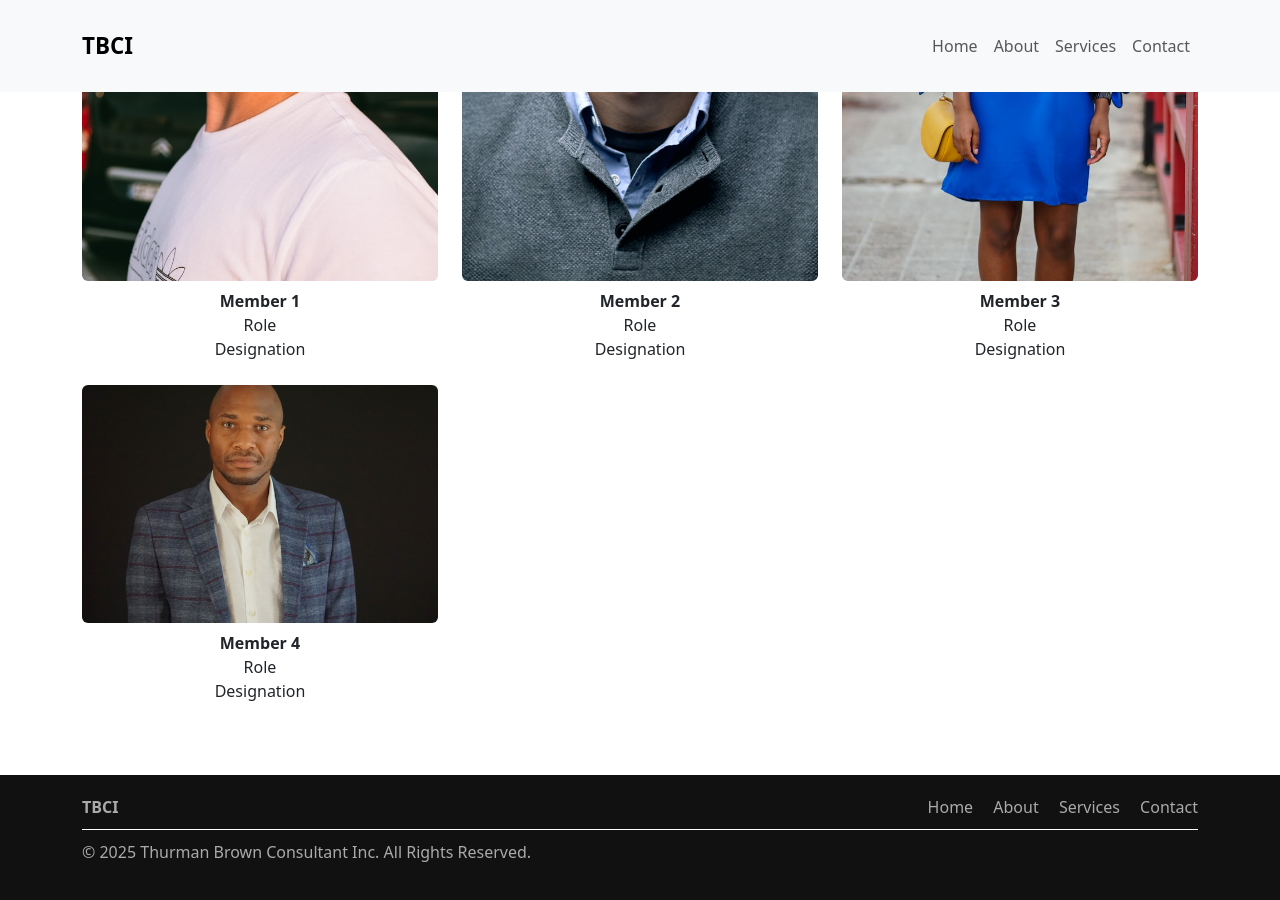
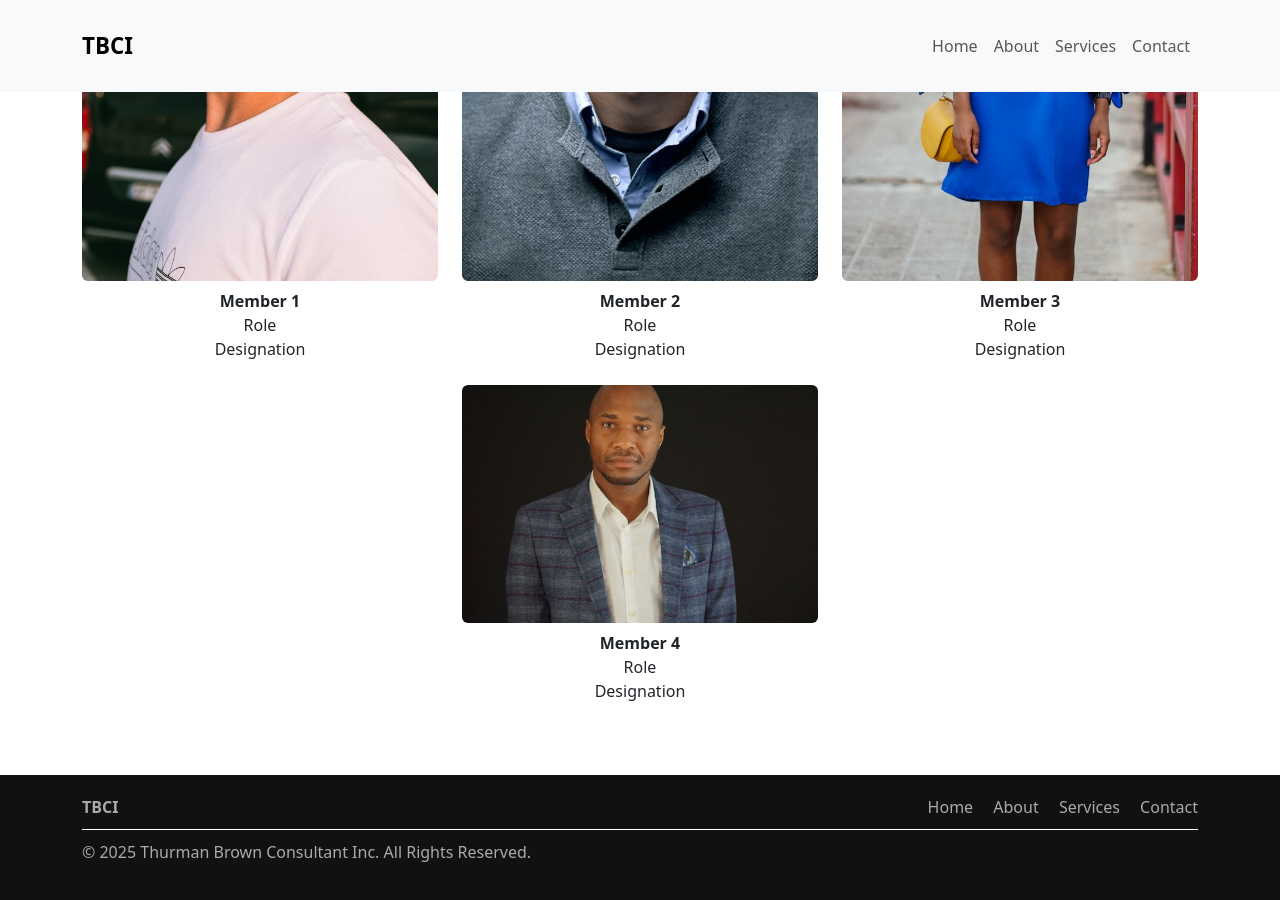
Before and after one commit to digitalsparkhq/Websiteforthurmanbrown, a Jekyll site: the page built from about.md, in a window 1280 px wide and 900 px high, scrolled down 2008 px. Built offline with Jekyll 4.4.1, drawn with Linux system fonts in a browser that asks for light colours.

Commit message:
Update about.md

```diff
--- a/about.md
+++ b/about.md
@@ -47,7 +47,7 @@ title: About
 <!-- Our Team -->
 <section class="container py-5 text-center">
   <h2 class="underline">OUR TEAM</h2>
-  <div class="row mt-4">
+  <div class="row justify-content-center mt-4">
     <div class="col-md-4 mb-4">
       <div class="team-member">
         <img src="{{ site.baseurl }}/assets/images/team1.jpg" alt="Member 1" class="img-fluid rounded mb-2">
```
